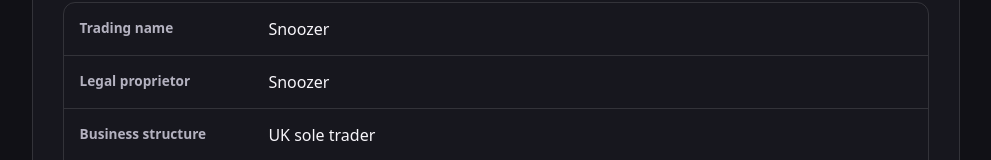
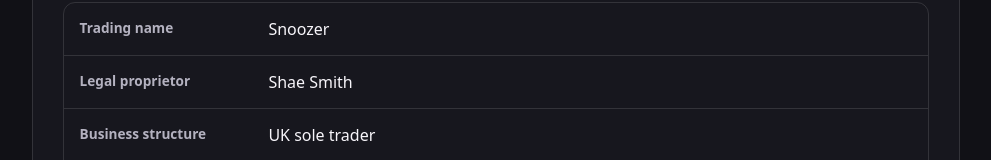
Before and after one commit to Truwty/snoozer-uk, a Next.js app: page /legal in a window 1280 px wide. Shown: the part 5599-5759 px from the top of the page, without its empty margins (144-1135 px from the left). Built offline with nearby package versions, Linux system fonts and the light colour scheme; no server answers.

Commit message:
fix(legal): show actual sole-trader proprietor for legal disclosure and Playwright

```diff
--- a/src/app/legal/page.tsx
+++ b/src/app/legal/page.tsx
@@ -165,7 +165,7 @@ export default function LegalInformationPage() {
       <p>Snoozer is a trading name of a sole trader based in the United Kingdom. This section identifies the person responsible for operating the service and how to contact the business.</p>
       <dl className="legal-trader-details">
         <div><dt>Trading name</dt><dd>Snoozer</dd></div>
-        <div><dt>Legal proprietor</dt><dd>Snoozer</dd></div>
+        <div><dt>Legal proprietor</dt><dd>Shae Smith</dd></div>
         <div><dt>Business structure</dt><dd>UK sole trader</dd></div>
         <div><dt>Support and business enquiries</dt><dd><a href="mailto:snoozersupport@snoozer.uk">snoozersupport@snoozer.uk</a></dd></div>
         <div><dt>Business correspondence and service address</dt><dd>Not yet published. The appropriate geographical address must be added before paid subscriptions are offered.</dd></div>
```
